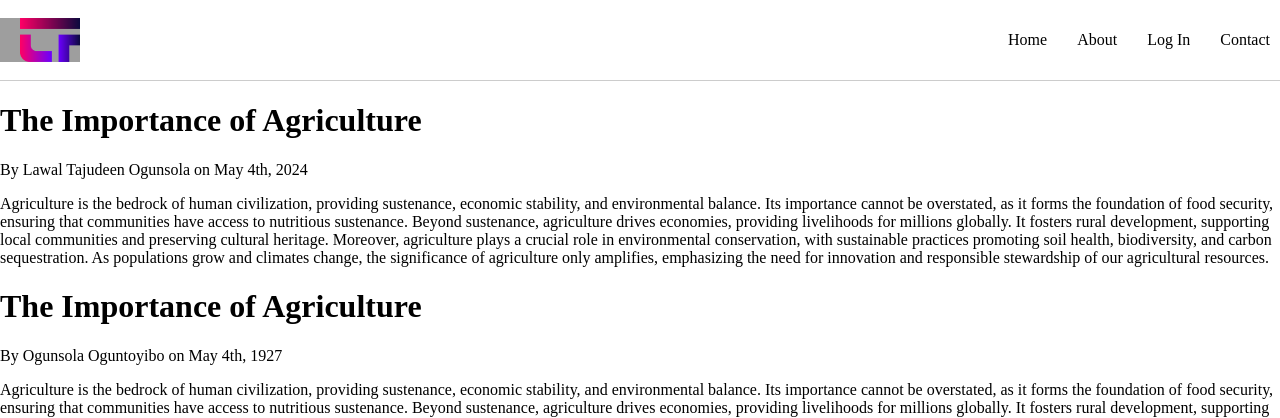
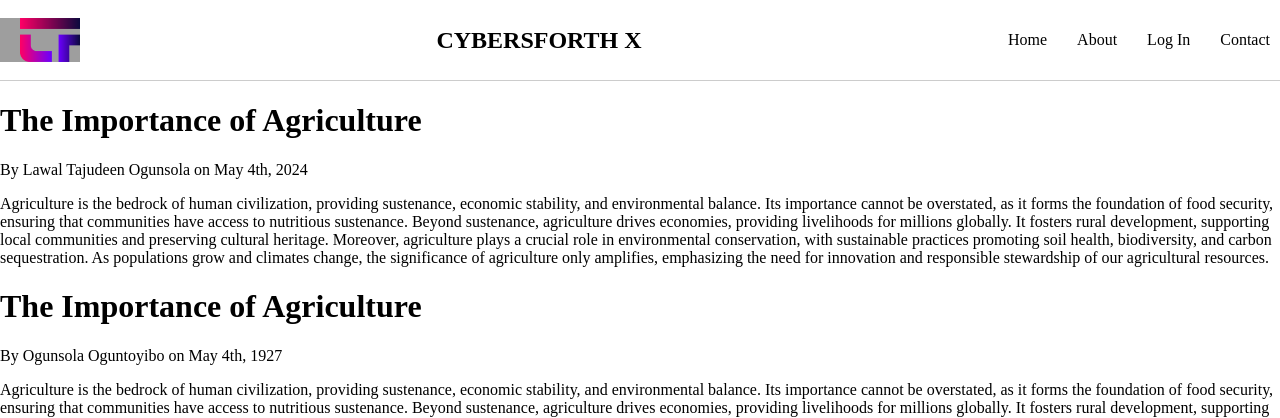
Before and after one commit to lawalTheWest/CYPS, a Flask app: page / in a window 1280 px wide. Shown: the top 418 px of the page. Run offline with Flask 3, Linux system fonts and the light colour scheme; grey boxes are pictures that could not be loaded.

Commit message:
updated and a package filee

```diff
--- a/templates/layout.html
+++ b/templates/layout.html
@@ -12,6 +12,7 @@
 		<header>
 			<nav class='navbar'>
 				<img src="{{ url_for('static', filename='images/icon.png') }}" alt="Logo" class='logo'>
+				<h1>CYBERSFORTH X</h1>
 				<ul class='navbar-list'>
 					<li class='navbar-item'><a href="/home">Home</a></li>
 					<li class='navbar-item'><a href="/about">About</a></li>
```
Also changed, not shown: __init__.py (added).
